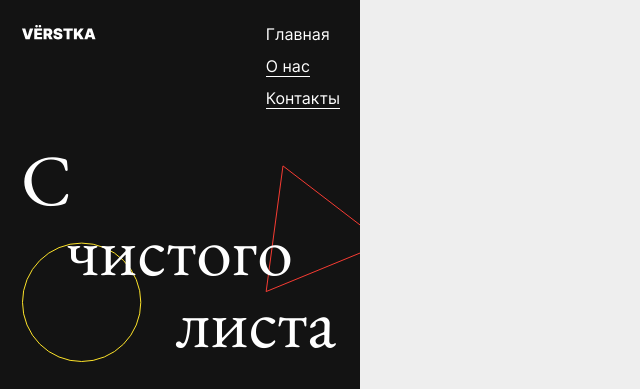
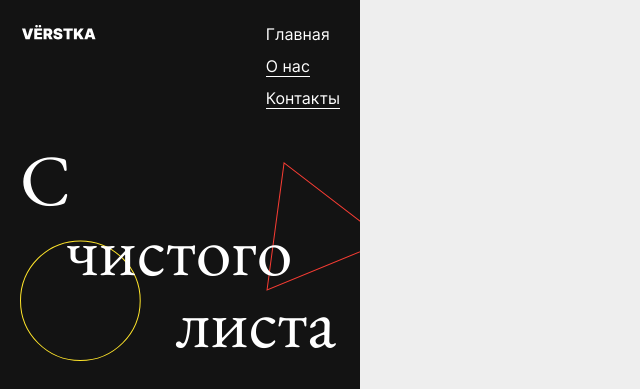
Before and after one commit to kirillhaifa/s-chistogo-lista-main, a plain HTML site: page index.html in a window 1280 px wide. Shown: the top 389 px of the page, 0-640 px from the left. Drawn offline with Linux system fonts and the light colour scheme.

Commit message:
background position fixed

```diff
--- a/styles/style.css
+++ b/styles/style.css
@@ -66,9 +66,13 @@ blockquote {
 .cover {
   background-image: url(../images/cover.svg);
   background-repeat: no-repeat;
-  background-position: 100% 80%;
-  background-size: 94%;
-  padding-left: 21px;
+  background-position: 20px 30px;
+  background-size: 95%;
+
+}
+
+.cover__title {
+  margin-left: 20px;
 }
 
 .accent-span {
```
